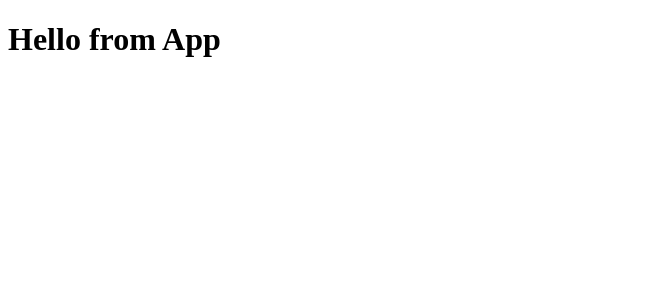
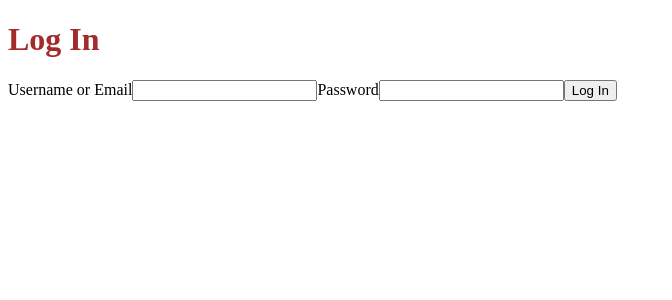
Before and after one commit to urfavoritejoel/seabedandbrunch, a React (Vite) app in the folder frontend/: page /login in a window 1280 px wide. Shown: the top 300 px of the page, without its empty margins (0-672 px from the left). Built offline with nearby package versions, Linux system fonts and the light colour scheme; no server answers.

Commit message:
login page

```diff
--- a/frontend/src/App.jsx
+++ b/frontend/src/App.jsx
@@ -1,5 +1,19 @@
+import { createBrowserRouter, RouterProvider } from "react-router-dom";
+import LoginFormPage from "./store/components/LoginFormPage/LoginFormPage";
+
+const router = createBrowserRouter([
+  {
+    path: '/',
+    element: <h1>Welcome!</h1>
+  },
+  {
+    path: '/login',
+    element: <LoginFormPage />
+  }
+]);
+
 function App() {
-  return <h1> Hello from App </h1>;
+  return <RouterProvider router={router} />;
 }
 
 export default App;
--- /dev/null
+++ b/frontend/src/store/components/LoginFormPage/LoginForm.css
@@ -0,0 +1,3 @@
+h1 {
+    color: brown;
+}
--- /dev/null
+++ b/frontend/src/store/components/LoginFormPage/LoginFormPage.jsx
@@ -0,0 +1,56 @@
+import { useState } from 'react';
+import * as sessionActions from '../../../store/session';
+import { useDispatch, useSelector } from 'react-redux';
+import { Navigate } from 'react-router-dom';
+import './LoginForm.css';
+
+function LoginFormPage() {
+    const dispatch = useDispatch();
+    const sessionUser = useSelector((state) => state.session.user);
+    const [credential, setCredential] = useState('');
+    const [password, setPassword] = useState('');
+    const [errors, setErrors] = useState({});
+
+    if (sessionUser) return <Navigate to='/' replace={true} />;
+
+    const handleSubmit = (e) => {
+        e.preventDefault();
+        setErrors({});
+        return dispatch(sessionActions.loginThunk({ credential, password })).catch(
+            async (res) => {
+                const data = await res.json();
+                if (data?.errors) setErrors(data.errors);
+            }
+        )
+    };
+
+    return (
+        <>
+            <h1>Log In</h1>
+            <form onSubmit={handleSubmit}>
+                <label>
+                    Username or Email
+                    <input
+                        type="text"
+                        value={credential}
+                        onChange={(e) => setCredential(e.target.value)}
+                        required
+                    />
+                </label>
+                <label>
+                    Password
+                    <input
+                        type='password'
+                        value={password}
+                        onChange={(e) => setPassword(e.target.value)}
+                        required
+                    />
+                </label>
+                {errors.credential && <p>{errors.credential}</p>}
+                <button type='submit'>Log In</button>
+            </form>
+        </>
+    );
+}
+
+export default LoginFormPage;
```
